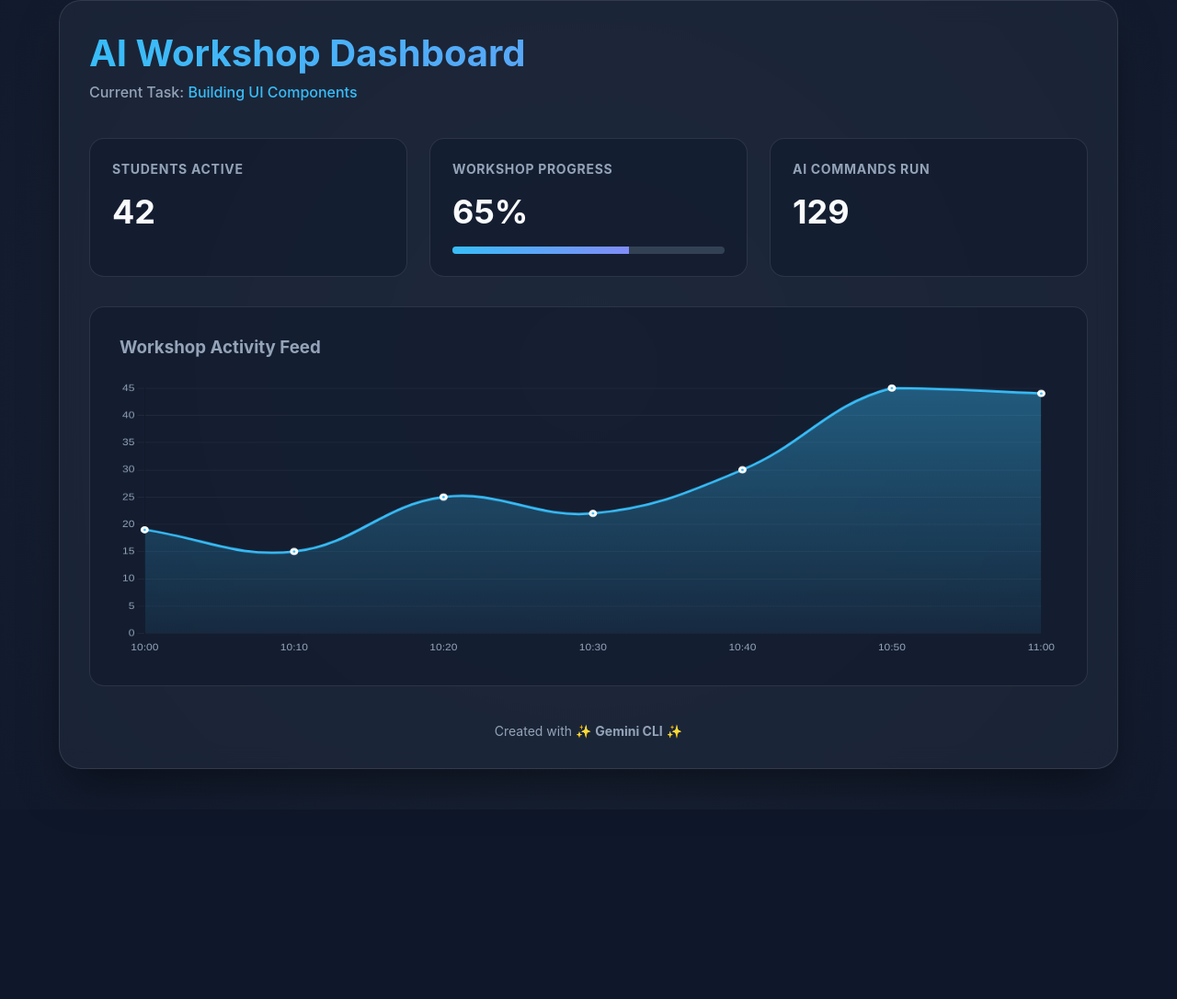
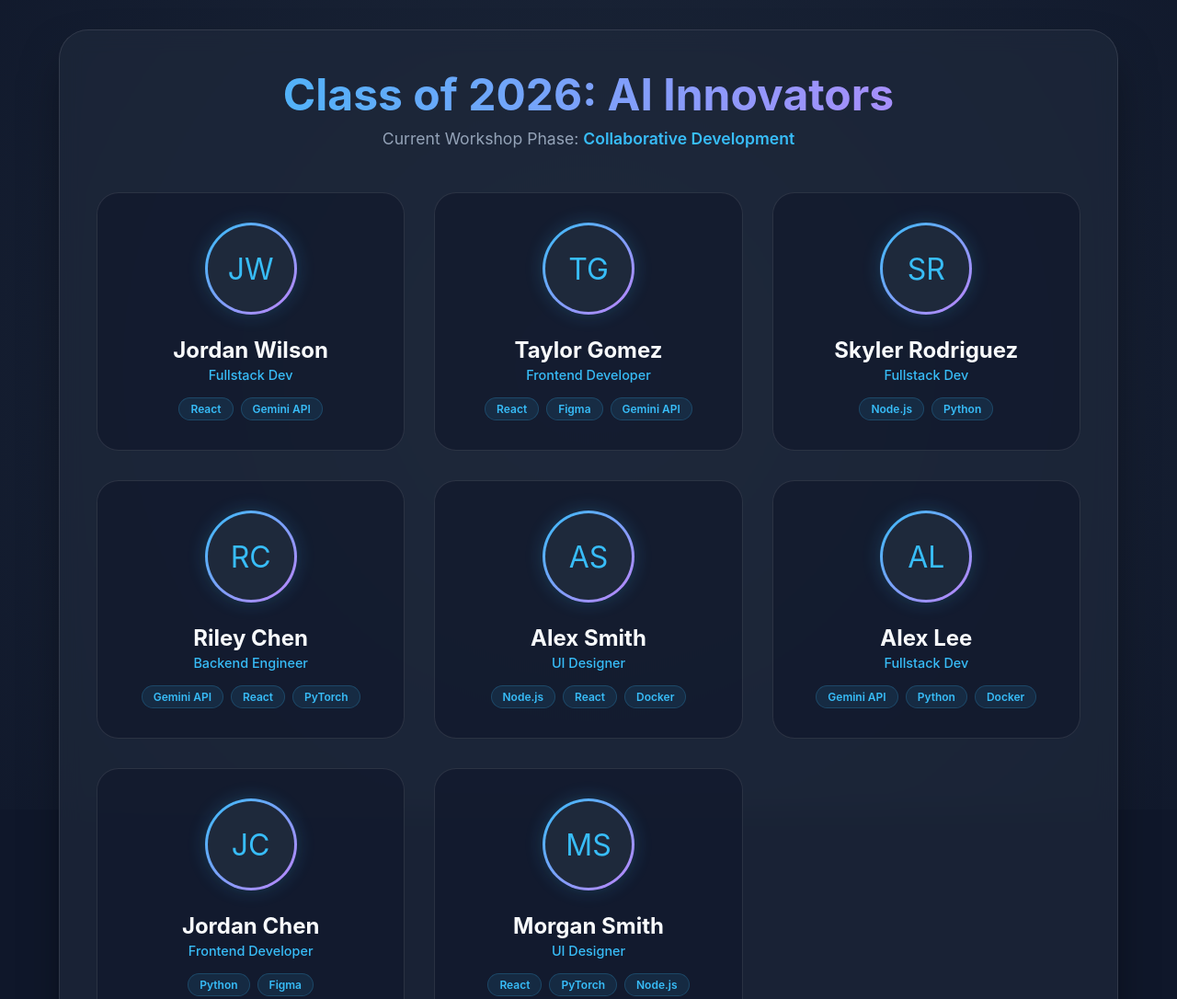
Before and after one commit to ggriffin924/test2, a plain HTML site: page index.html in a window 1280 px wide. Shown: the top 1086 px of the page at 92% size. Before the commit the page ends 836 px from the top, so only its background shows below. Drawn offline with nearby package versions, Linux system fonts and the light colour scheme.

Commit message:
Refactor to Personalized Student Roster Dashboard with dynamic profile generation

```diff
--- a/app.js
+++ b/app.js
@@ -1,76 +1,91 @@
 document.addEventListener('DOMContentLoaded', () => {
-    // Activity Chart Initialization
-    const ctx = document.getElementById('activityChart').getContext('2d');
+    const studentGrid = document.getElementById('student-grid');
 
-    // Create gradient for the chart
+    // Mock Data Generators
+    const firstNames = ['Alex', 'Jordan', 'Taylor', 'Casey', 'Morgan', 'Riley', 'Skyler', 'Quinn'];
+    const lastNames = ['Smith', 'Chen', 'Rodriguez', 'Kim', 'Gomez', 'Taylor', 'Wilson', 'Lee'];
+    const roles = ['Frontend Developer', 'AI Researcher', 'UI Designer', 'Backend Engineer', 'Data Scientist', 'Fullstack Dev'];
+    const skills = ['React', 'Python', 'Node.js', 'PyTorch', 'Figma', 'TypeScript', 'Docker', 'Gemini API'];
+
+    const generateStudents = (count) => {
+        const students = [];
+        for (let i = 0; i < count; i++) {
+            const firstName = firstNames[Math.floor(Math.random() * firstNames.length)];
+            const lastName = lastNames[Math.floor(Math.random() * lastNames.length)];
+            const studentSkills = [];
+            for (let j = 0; j < 3; j++) {
+                const skill = skills[Math.floor(Math.random() * skills.length)];
+                if (!studentSkills.includes(skill)) studentSkills.push(skill);
+            }
+
+            students.push({
+                name: `${firstName} ${lastName}`,
+                role: roles[Math.floor(Math.random() * roles.length)],
+                initials: firstName[0] + lastName[0],
+                skills: studentSkills
+            });
+        }
+        return students;
+    };
+
+    const renderStudents = (students) => {
+        studentGrid.innerHTML = students.map((student, index) => `
+            <div class="student-card" style="animation-delay: ${index * 0.1}s">
+                <div class="profile-image-container">
+                    <div class="profile-placeholder">${student.initials}</div>
+                </div>
+                <h2>${student.name}</h2>
+                <span class="student-role">${student.role}</span>
+                <div class="skills-tags">
+                    ${student.skills.map(skill => `<span class="skill-tag">${skill}</span>`).join('')}
+                </div>
+            </div>
+        `).join('');
+    };
+
+    const initialStudents = generateStudents(8);
+    renderStudents(initialStudents);
+
+    // Engagement Chart
+    const ctx = document.getElementById('engagementChart').getContext('2d');
     const gradient = ctx.createLinearGradient(0, 0, 0, 400);
-    gradient.addColorStop(0, 'rgba(56, 189, 248, 0.4)');
-    gradient.addColorStop(1, 'rgba(56, 189, 248, 0)');
+    gradient.addColorStop(0, 'rgba(192, 132, 252, 0.4)');
+    gradient.addColorStop(1, 'rgba(192, 132, 252, 0)');
 
-    const activityChart = new Chart(ctx, {
+    const engagementChart = new Chart(ctx, {
         type: 'line',
         data: {
-            labels: ['10:00', '10:10', '10:20', '10:30', '10:40', '10:50', '11:00'],
+            labels: ['Mon', 'Tue', 'Wed', 'Thu', 'Fri', 'Sat', 'Sun'],
             datasets: [{
-                label: 'Gemini CLI Commands',
-                data: [12, 19, 15, 25, 22, 30, 45],
-                borderColor: '#38bdf8',
-                borderWidth: 3,
+                label: 'Student Activity Index',
+                data: [65, 78, 90, 85, 95, 70, 88],
+                borderColor: '#c084fc',
+                borderWidth: 4,
                 tension: 0.4,
                 fill: true,
                 backgroundColor: gradient,
-                pointBackgroundColor: '#38bdf8',
+                pointBackgroundColor: '#c084fc',
                 pointBorderColor: '#fff',
-                pointHoverRadius: 6
+                pointHoverRadius: 8
             }]
         },
         options: {
             responsive: true,
             maintainAspectRatio: false,
             plugins: {
-                legend: {
-                    display: false
-                }
+                legend: { display: false }
             },
             scales: {
                 y: {
                     beginAtZero: true,
-                    grid: {
-                        color: 'rgba(255, 255, 255, 0.05)'
-                    },
-                    ticks: {
-                        color: '#94a3b8'
-                    }
+                    grid: { color: 'rgba(255, 255, 255, 0.05)' },
+                    ticks: { color: '#94a3b8' }
                 },
                 x: {
-                    grid: {
-                        display: false
-                    },
-                    ticks: {
-                        color: '#94a3b8'
-                    }
+                    grid: { display: false },
+                    ticks: { color: '#94a3b8' }
                 }
             }
         }
     });
-
-    // Simulated "Live" Updates
-    setInterval(() => {
-        // Update Students Count
-        const students = document.getElementById('students-count');
-        const currentCount = parseInt(students.innerText);
-        if (Math.random() > 0.5) {
-            students.innerText = currentCount + Math.floor(Math.random() * 3);
-        }
-
-        // Update AI Commands
-        const commands = document.getElementById('ai-commands');
-        commands.innerText = parseInt(commands.innerText) + 1;
-
-        // Add new point to chart
-        const newData = Math.floor(Math.random() * 20) + 30;
-        activityChart.data.datasets[0].data.shift();
-        activityChart.data.datasets[0].data.push(newData);
-        activityChart.update('none');
-    }, 3000);
 });
--- a/index.html
+++ b/index.html
@@ -3,7 +3,7 @@
 <head>
     <meta charset="UTF-8">
     <meta name="viewport" content="width=device-width, initial-scale=1.0">
-    <title>AI Workshop Dashboard</title>
+    <title>Student Profile Dashboard</title>
     <link rel="stylesheet" href="styles.css">
     <!-- Chart.js CDN -->
     <script src="https://cdn.jsdelivr.net/npm/chart.js"></script>
@@ -12,41 +12,29 @@
     <div class="background-glow"></div>
     <div class="dashboard-container">
         <header>
-            <h1>AI Workshop Dashboard</h1>
-            <p id="current-task">Current Task: <span>Building UI Components</span></p>
+            <h1>Class of 2026: AI Innovators</h1>
+            <p id="current-task">Current Workshop Phase: <span>Collaborative Development</span></p>
         </header>
 
         <main>
-            <!-- Stats Section -->
-            <section class="stats-grid">
-                <div class="stat-card">
-                    <h3>Students Active</h3>
-                    <p class="stat-value" id="students-count">42</p>
-                </div>
-                <div class="stat-card">
-                    <h3>Workshop Progress</h3>
-                    <p class="stat-value" id="workshop-progress">65%</p>
-                    <div class="progress-bar">
-                        <div class="progress-fill" style="width: 65%;"></div>
-                    </div>
-                </div>
-                <div class="stat-card">
-                    <h3>AI Commands Run</h3>
-                    <p class="stat-value" id="ai-commands">128</p>
-                </div>
+            <!-- Student Grid -->
+            <section class="student-grid" id="student-grid">
+                <!-- Dynamically populated by app.js -->
             </section>
 
             <!-- Chart Section -->
             <section class="chart-section">
                 <div class="chart-card">
-                    <h3>Workshop Activity Feed</h3>
-                    <canvas id="activityChart"></canvas>
+                    <h3>Student Engagement Trends</h3>
+                    <div class="chart-container">
+                        <canvas id="engagementChart"></canvas>
+                    </div>
                 </div>
             </section>
         </main>
 
         <footer>
-            <p>Created with ✨ <strong>Gemini CLI</strong> ✨</p>
+            <p>Created with ✨ <strong>Gemini CLI</strong> ✨ | Refactored for Personalized Learning</p>
         </footer>
     </div>
     <script src="app.js"></script>
--- a/styles.css
+++ b/styles.css
@@ -2,6 +2,7 @@
     --bg-color: #0f172a;
     --card-bg: rgba(30, 41, 59, 0.7);
     --accent-color: #38bdf8;
+    --accent-secondary: #c084fc;
     --text-primary: #f8fafc;
     --text-secondary: #94a3b8;
     --glass-border: rgba(255, 255, 255, 0.1);
@@ -21,7 +22,7 @@ body {
     overflow-x: hidden;
     display: flex;
     justify-content: center;
-    align-items: center;
+    padding: 2rem 0;
 }
 
 /* Background Glow Effect */
@@ -38,22 +39,22 @@ body {
 .dashboard-container {
     width: 90%;
     max-width: 1200px;
-    padding: 2rem;
+    padding: 2.5rem;
     background: var(--card-bg);
     backdrop-filter: blur(12px);
     border: 1px solid var(--glass-border);
-    border-radius: 1.5rem;
+    border-radius: 2rem;
     box-shadow: 0 25px 50px -12px rgba(0, 0, 0, 0.5);
 }
 
 header {
-    margin-bottom: 2.5rem;
-    text-align: left;
+    margin-bottom: 3rem;
+    text-align: center;
 }
 
 header h1 {
-    font-size: 2.5rem;
-    background: linear-gradient(to right, #38bdf8, #818cf8);
+    font-size: 3rem;
+    background: linear-gradient(to right, var(--accent-color), var(--accent-secondary));
     -webkit-background-clip: text;
     -webkit-text-fill-color: transparent;
     margin-bottom: 0.5rem;
@@ -61,92 +62,135 @@ header h1 {
 
 header p {
     color: var(--text-secondary);
-    font-weight: 500;
+    font-size: 1.1rem;
 }
 
 header p span {
     color: var(--accent-color);
+    font-weight: 600;
 }
 
-/* Stats Section */
-.stats-grid {
+/* Student Grid */
+.student-grid {
     display: grid;
-    grid-template-columns: repeat(auto-fit, minmax(250px, 1fr));
-    gap: 1.5rem;
-    margin-bottom: 2rem;
+    grid-template-columns: repeat(auto-fill, minmax(280px, 1fr));
+    gap: 2rem;
+    margin-bottom: 3rem;
 }
 
-.stat-card {
-    background: rgba(15, 23, 42, 0.5);
-    padding: 1.5rem;
-    border-radius: 1rem;
+.student-card {
+    background: rgba(15, 23, 42, 0.6);
+    padding: 2rem;
+    border-radius: 1.5rem;
     border: 1px solid var(--glass-border);
-    transition: transform 0.3s ease, box-shadow 0.3s ease;
+    text-align: center;
+    transition: all 0.4s cubic-bezier(0.175, 0.885, 0.32, 1.275);
+    animation: fadeInUp 0.6s ease forwards;
+    opacity: 0;
 }
 
-.stat-card:hover {
-    transform: translateY(-5px);
-    box-shadow: 0 10px 20px -5px rgba(56, 189, 248, 0.2);
-    border-color: var(--accent-color);
+@keyframes fadeInUp {
+    from {
+        opacity: 0;
+        transform: translateY(30px);
+    }
+    to {
+        opacity: 1;
+        transform: translateY(0);
+    }
 }
 
-.stat-card h3 {
-    color: var(--text-secondary);
-    font-size: 0.875rem;
-    text-transform: uppercase;
-    letter-spacing: 0.05em;
-    margin-bottom: 1rem;
+.student-card:hover {
+    transform: translateY(-10px) scale(1.02);
+    border-color: var(--accent-color);
+    box-shadow: 0 15px 30px -10px rgba(56, 189, 248, 0.3);
 }
 
-.stat-value {
-    font-size: 2.25rem;
-    font-weight: 700;
-    color: var(--text-primary);
+.profile-image-container {
+    width: 100px;
+    height: 100px;
+    margin: 0 auto 1.5rem;
+    border-radius: 50%;
+    background: linear-gradient(135deg, var(--accent-color), var(--accent-secondary));
+    padding: 3px;
+    box-shadow: 0 0 20px rgba(56, 189, 248, 0.2);
 }
 
-.progress-bar {
+.profile-placeholder {
     width: 100%;
-    height: 8px;
-    background: #334155;
-    border-radius: 4px;
-    margin-top: 1rem;
-    overflow: hidden;
+    height: 100%;
+    border-radius: 50%;
+    background: #1e293b;
+    display: flex;
+    justify-content: center;
+    align-items: center;
+    font-size: 2rem;
+    color: var(--accent-color);
 }
 
-.progress-fill {
-    height: 100%;
-    background: linear-gradient(to right, #38bdf8, #818cf8);
-    transition: width 1s ease-in-out;
+.student-card h2 {
+    font-size: 1.5rem;
+    margin-bottom: 0.25rem;
+}
+
+.student-role {
+    color: var(--accent-color);
+    font-size: 0.9rem;
+    font-weight: 500;
+    margin-bottom: 1rem;
+    display: block;
+}
+
+.skills-tags {
+    display: flex;
+    flex-wrap: wrap;
+    justify-content: center;
+    gap: 0.5rem;
+    margin-top: 1rem;
+}
+
+.skill-tag {
+    background: rgba(56, 189, 248, 0.1);
+    color: var(--accent-color);
+    padding: 0.25rem 0.75rem;
+    border-radius: 2rem;
+    font-size: 0.75rem;
+    font-weight: 600;
+    border: 1px solid rgba(56, 189, 248, 0.2);
 }
 
 /* Chart Section */
 .chart-card {
     background: rgba(15, 23, 42, 0.5);
-    padding: 2rem;
-    border-radius: 1rem;
+    padding: 2.5rem;
+    border-radius: 1.5rem;
     border: 1px solid var(--glass-border);
 }
 
 .chart-card h3 {
-    margin-bottom: 1.5rem;
+    margin-bottom: 2rem;
     color: var(--text-secondary);
+    font-size: 1.25rem;
+    text-align: center;
 }
 
-canvas {
-    width: 100% !important;
-    height: 300px !important;
+.chart-container {
+    position: relative;
+    height: 400px;
+    width: 100%;
 }
 
 footer {
-    margin-top: 2.5rem;
+    margin-top: 4rem;
     text-align: center;
     color: var(--text-secondary);
-    font-size: 0.875rem;
+    font-size: 0.9rem;
+    opacity: 0.8;
 }
 
 /* Custom Scrollbar */
 ::-webkit-scrollbar {
-    width: 8px;
+    width: 10px;
 }
 
 ::-webkit-scrollbar-track {
@@ -159,7 +203,7 @@ footer {
 }
 
 ::-webkit-scrollbar-thumb:hover {
-    background: #475569;
+    background: var(--accent-color);
 }
 
 @media (max-width: 768px) {
@@ -169,6 +213,6 @@ footer {
     }
 
     header h1 {
-        font-size: 2rem;
+        font-size: 2.25rem;
     }
 }
```
